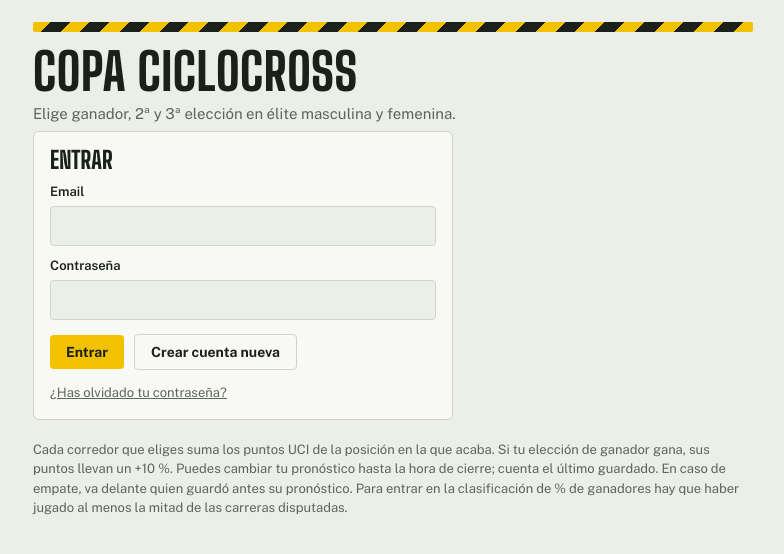
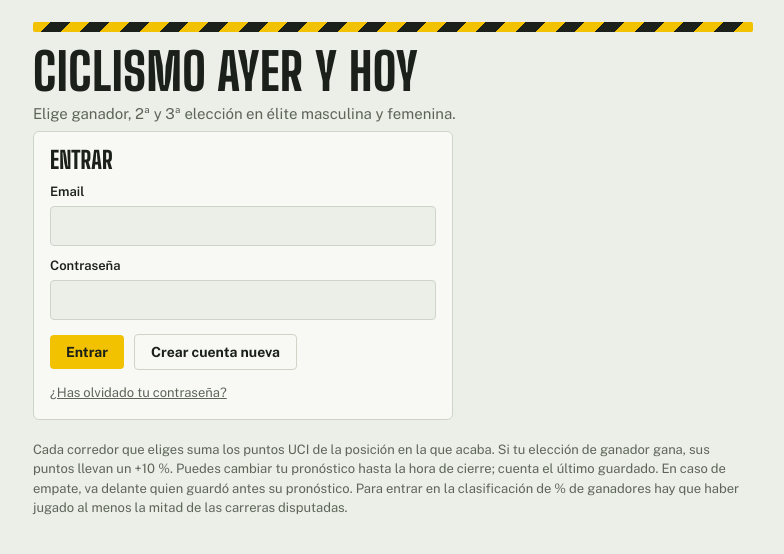
Before and after one commit to ciclismoayerhoy/copa-ciclocross, a plain HTML site: page index.html in a window 1280 px wide. Shown: the whole page, without its empty margins (247-1031 px from the left). Drawn offline with nearby package versions, Linux system fonts and the light colour scheme.

Commit message:
Add files via upload

```diff
--- a/index.html
+++ b/index.html
@@ -3,7 +3,7 @@
 <head>
 <meta charset="utf-8">
 <meta name="viewport" content="width=device-width,initial-scale=1,viewport-fit=cover">
-<title>Copa Ciclocross</title>
+<title>Ciclismo ayer y hoy</title>
 <meta name="theme-color" content="#1b201a">
 <link rel="preconnect" href="https://fonts.googleapis.com">
 <link rel="preconnect" href="https://fonts.gstatic.com" crossorigin>
@@ -117,6 +117,7 @@ h2.sec{font-size:13px;margin:6px 0 0;text-transform:uppercase;letter-spacing:.08
 .pk div{overflow-wrap:anywhere}
 .season tr.sel td{background:color-mix(in srgb,var(--tape) 12%,transparent)}
 .season tr{cursor:pointer}
+#gamesel .seg button{text-transform:uppercase;font-weight:800;letter-spacing:.04em}
 </style>
 </head>
 <body>
@@ -125,7 +126,7 @@ h2.sec{font-size:13px;margin:6px 0 0;text-transform:uppercase;letter-spacing:.08
     <div class="tape" aria-hidden="true"></div>
     <div class="top">
       <div>
-        <h1>Copa Ciclocross</h1>
+        <h1>Ciclismo ayer y hoy</h1><!-- MARCA -->
         <p class="sub">Elige ganador, 2ª y 3ª elección en élite masculina y femenina.</p>
       </div>
       <div class="userbox" id="userbox"></div>
@@ -1312,9 +1313,8 @@ function rAdmin(box){
 
 // ---------- selector de juego y pintado ----------
 function rPaintHeader(){
-  document.querySelector("h1").textContent=GAME_NAME[S.game];
   document.querySelector(".sub").textContent=GAME_SUB[S.game];
-  document.title=GAME_NAME[S.game];
+  document.title="Ciclismo ayer y hoy";
   document.getElementById("rules").textContent = S.game==="cx" ? CX_RULES : R_RULES;
   const gs=document.getElementById("gamesel"); gs.replaceChildren();
   if(S.session) gs.append(h("div",{class:"seg",role:"group","aria-label":"Juego",style:"flex-wrap:wrap;margin:14px 0 0"},
```
